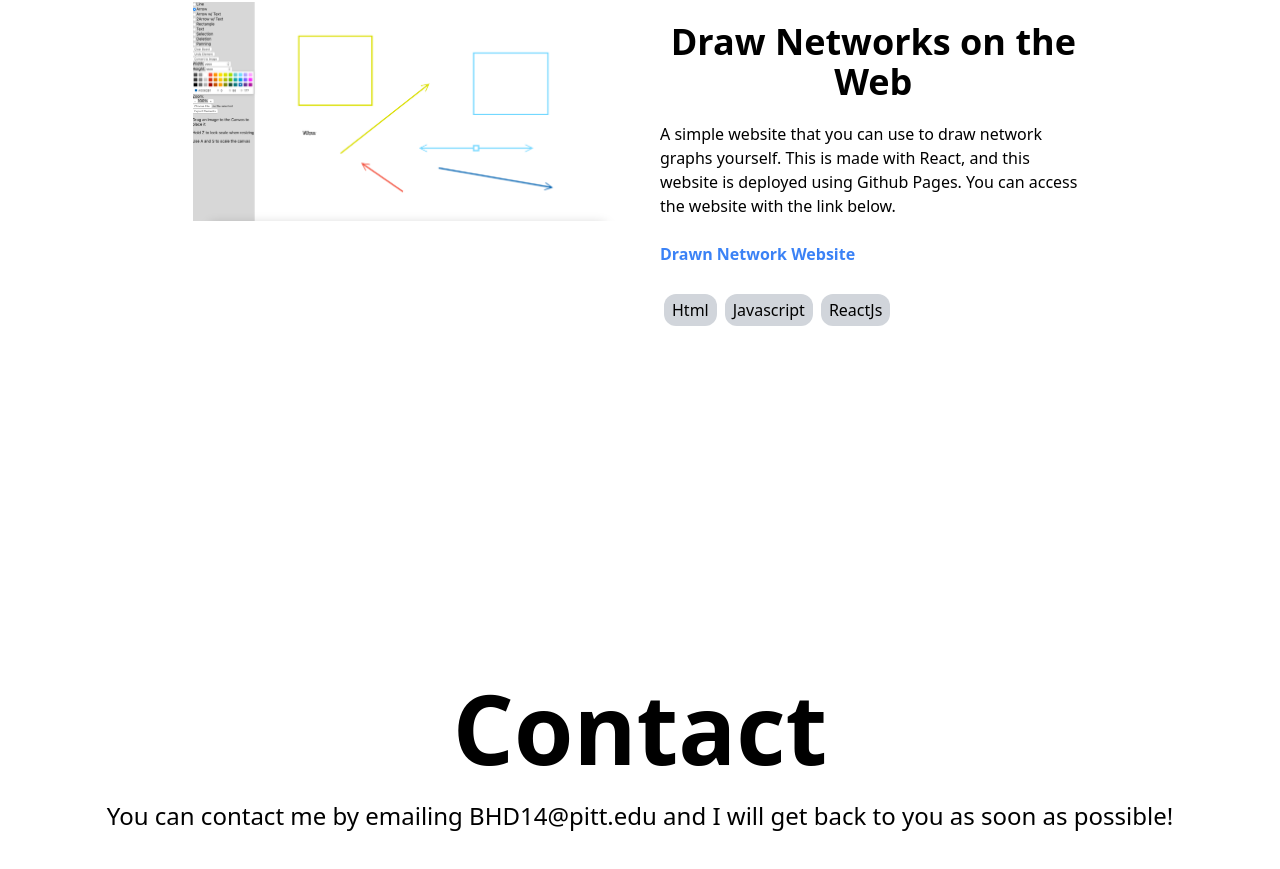
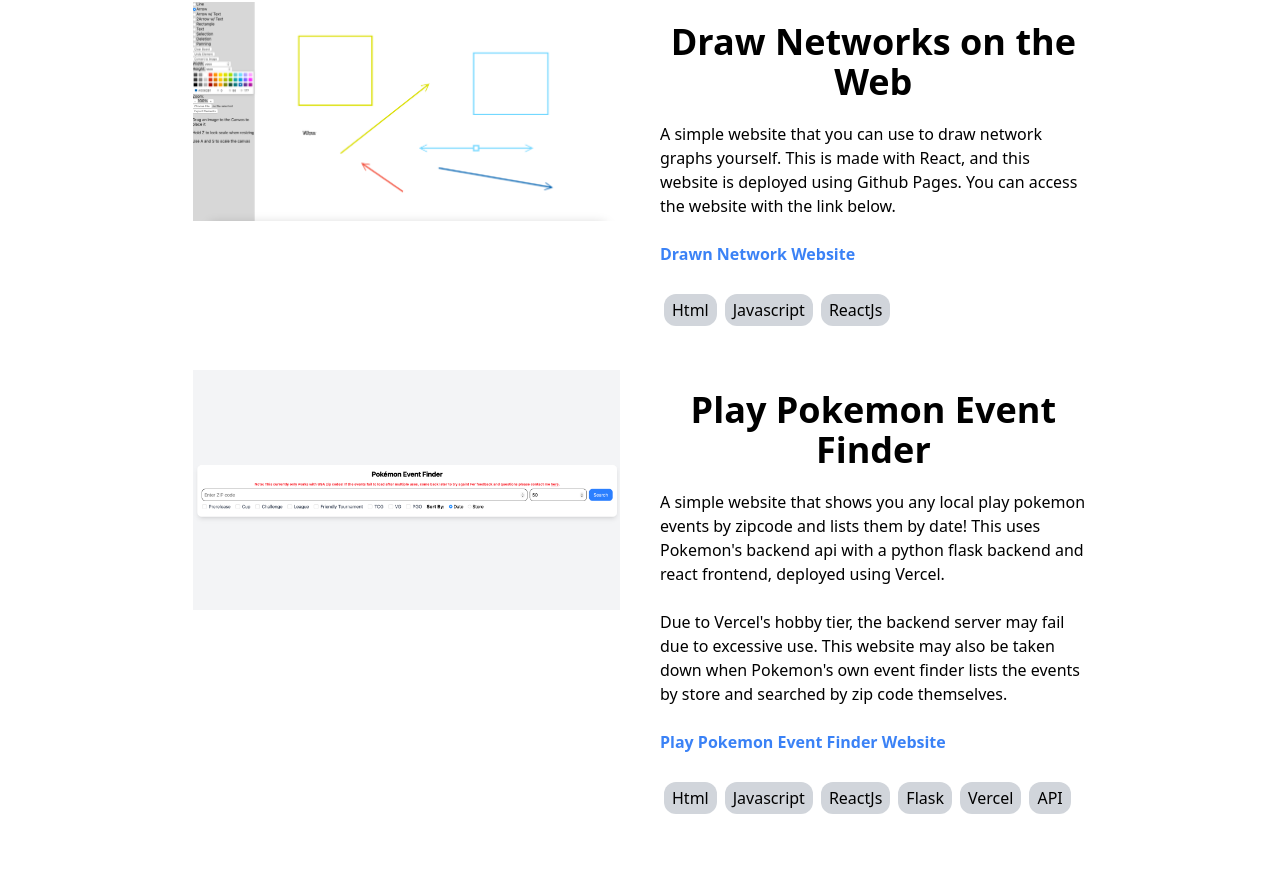
Before and after one commit to BritHD/BritHD.github.io, a React (Vite) app: page / in a window 1280 px wide. Shown: the part 4449-5318 px from the top of the page. Built offline with nearby package versions, Linux system fonts and the light colour scheme.

Commit message:
added new project

```diff
--- a/src/pages/Projects.jsx
+++ b/src/pages/Projects.jsx
@@ -5,106 +5,129 @@ import MonsterHTML from '/monster.html?url'
 import Network from '/network.png'
 import NetworkPDF from '/networkPDF.pdf'
 import DrawNetwork from '/drawNetwork.png'
+import PlayPokemon from '/PlayPokemon.png'
 
 import Skill from "../components/Skill"
 
 function Projects() {
 
   return (
-    <div id = 'projects'>
+    <div id='projects'>
       <p className="font-bold text-8xl py-[100px] text-center">Projects</p>
       <div className="md:flex md:justify-center">
-        <video className='md:w-1/3 m-5'controls>
-          <source src={Shaping} type="video/mp4" alt='A game with shapes'/>
+        <video className='md:w-1/3 m-5' controls>
+          <source src={Shaping} type="video/mp4" alt='A game with shapes' />
         </video>
         <div className='md:w-1/3 m-5'>
           <p className="font-bold text-4xl my-[20px] text-center" >Shape Unity Game</p>
           <p>A video of a small prototype unity game I made. It is a short platforming game about shapes.
             You can play a prototype version of it in the link below.</p>
-          <br/>
+          <br />
           <a className='font-bold text-blue-500' href="https://vdstudio.itch.io/shape">Shaping!</a>
-          <br/>
-          <br/>
+          <br />
+          <br />
           <div className="flex flex-wrap">
-            <Skill skill="Unity"/>
-            <Skill skill="C#"/>
-            <Skill skill="Itch.io"/>
+            <Skill skill="Unity" />
+            <Skill skill="C#" />
+            <Skill skill="Itch.io" />
           </div>
         </div>
       </div>
       <div className="md:flex md:justify-center">
-        <img className='size-full md:w-1/3 m-5' src={Tycoon} alt="A game with cards"/>
+        <img className='size-full md:w-1/3 m-5' src={Tycoon} alt="A game with cards" />
         <div className='md:w-1/3 m-5'>
           <p className="font-bold text-4xl my-[20px] text-center" >Multiplayer Card Game</p>
           <p>A multiplayer card game I made in ReactJs that uses servers to play a card game with multiplayer!
-             This card game based on the game Persona 5 Royal, and you can play it in the link below.</p>
-          <br/>
+            This card game based on the game Persona 5 Royal, and you can play it in the link below.</p>
+          <br />
           <p>Note that render.com backend servers may take up to 50 seconds to get running if it has been dormant for a while.</p>
-          <br/>
+          <br />
           <a className='font-bold text-blue-500' href="https://tycoon2player.onrender.com/">Tycoon!</a>
-          <br/>
-          <br/>
+          <br />
+          <br />
           <div className="flex flex-wrap">
-            <Skill skill="ReactJs"/>
-            <Skill skill="NodeJs"/>
-            <Skill skill="Express"/>
-            <Skill skill="SocketIO"/>
-            <Skill skill="Javascript"/>
-            <Skill skill="Render"/>
+            <Skill skill="ReactJs" />
+            <Skill skill="NodeJs" />
+            <Skill skill="Express" />
+            <Skill skill="SocketIO" />
+            <Skill skill="Javascript" />
+            <Skill skill="Render" />
+            <Skill skill="API" />
           </div>
         </div>
       </div>
       <div className="md:flex md:justify-center">
-        <img className='size-full md:w-1/3 m-5' src={Monster} alt="A game with rpg elements"/>
+        <img className='size-full md:w-1/3 m-5' src={Monster} alt="A game with rpg elements" />
         <div className='md:w-1/3 m-5'>
           <p className="font-bold text-4xl my-[20px] text-center" >Short RPG with Twine</p>
           <p>A Twine project I made, it is based on how your choices can affect your game,
             as well as a simple rpg-inspired battle mechanic more akin to a puzzle. You can play it in the link below</p>
-          <br/>
+          <br />
           <a className='font-bold text-blue-500' href={MonsterHTML}>A World With Monsters</a>
-          <br/>
-          <br/>
+          <br />
+          <br />
           <div className="flex flex-wrap">
-            <Skill skill="Html"/>
-            <Skill skill="Twine"/>
+            <Skill skill="Html" />
+            <Skill skill="Twine" />
           </div>
         </div>
       </div>
       <div className="md:flex md:justify-center">
-        <img className='size-full md:w-1/3 m-5' src={Network} alt="A website with network graphs"/>
+        <img className='size-full md:w-1/3 m-5' src={Network} alt="A website with network graphs" />
         <div className='md:w-1/3 m-5'>
           <p className="font-bold text-4xl my-[20px] text-center" >Networkx on HTML</p>
           <p>A simple website that you can use to make network graphs. This is made with React, and a backend of Django to use python&apos;s Networkx library. This website is deployed using AWS EC2 and S3.
             You can see the documentation and try it out for yourself below.</p>
-          <br/>
+          <br />
           <a className='font-bold text-blue-500' href={NetworkPDF}>Documentation PDF</a>
-          <br/>
+          <br />
           <a className='font-bold text-blue-500' href={'http://networkdemo.s3.us-east-2.amazonaws.com/dist/index.html'}>Network Graph Website</a>
-          <br/>
-          <br/>
+          <br />
+          <br />
           <div className="flex flex-wrap">
-            <Skill skill="Html"/>
-            <Skill skill="Javascript"/>
-            <Skill skill="Django"/>
-            <Skill skill="ReactJs"/>
-            <Skill skill="AWS"/>
+            <Skill skill="Html" />
+            <Skill skill="Javascript" />
+            <Skill skill="Django" />
+            <Skill skill="ReactJs" />
+            <Skill skill="AWS" />
           </div>
         </div>
       </div>
       <div className="md:flex md:justify-center">
-        <img className='size-full md:w-1/3 m-5' src={DrawNetwork} alt="A website with drawn network graphs you can make"/>
+        <img className='size-full md:w-1/3 m-5' src={DrawNetwork} alt="A website with drawn network graphs you can make" />
         <div className='md:w-1/3 m-5'>
           <p className="font-bold text-4xl my-[20px] text-center" >Draw Networks on the Web</p>
           <p>A simple website that you can use to draw network graphs yourself. This is made with React, and this website is deployed using Github Pages.
             You can access the website with the link below.</p>
-          <br/>
+          <br />
           <a className='font-bold text-blue-500' href={'https://brithd.github.io/DrawNetwork/'}>Drawn Network Website</a>
-          <br/>
-          <br/>
+          <br />
+          <br />
           <div className="flex flex-wrap">
-            <Skill skill="Html"/>
-            <Skill skill="Javascript"/>
-            <Skill skill="ReactJs"/>
+            <Skill skill="Html" />
+            <Skill skill="Javascript" />
+            <Skill skill="ReactJs" />
+          </div>
+        </div>
+      </div>
+      <div className="md:flex md:justify-center">
+        <img className='size-full md:w-1/3 m-5' src={PlayPokemon} alt="A website that looks for play pokemon events based on zip code" />
+        <div className='md:w-1/3 m-5'>
+          <p className="font-bold text-4xl my-[20px] text-center" >Play Pokemon Event Finder</p>
+          <p>A simple website that shows you any local play pokemon events by zipcode and lists them by date! This uses Pokemon&apos;s backend api with a python flask backend and react frontend, deployed using Vercel.</p>
+          <br />
+          <p>Due to Vercel&apos;s hobby tier, the backend server may fail due to excessive use. This website may also be taken down when Pokemon&apos;s own event finder lists the events by store and searched by zip code themselves.</p>
+          <br />
+          <a className='font-bold text-blue-500' href={'https://play-pokemon-event-finder.vercel.app'}>Play Pokemon Event Finder Website</a>
+          <br />
+          <br />
+          <div className="flex flex-wrap">
+            <Skill skill="Html" />
+            <Skill skill="Javascript" />
+            <Skill skill="ReactJs" />
+            <Skill skill="Flask" />
+            <Skill skill="Vercel" />
+            <Skill skill="API" />
           </div>
         </div>
       </div>
```
Also changed, not shown: public/PlayPokemon.png (added).
